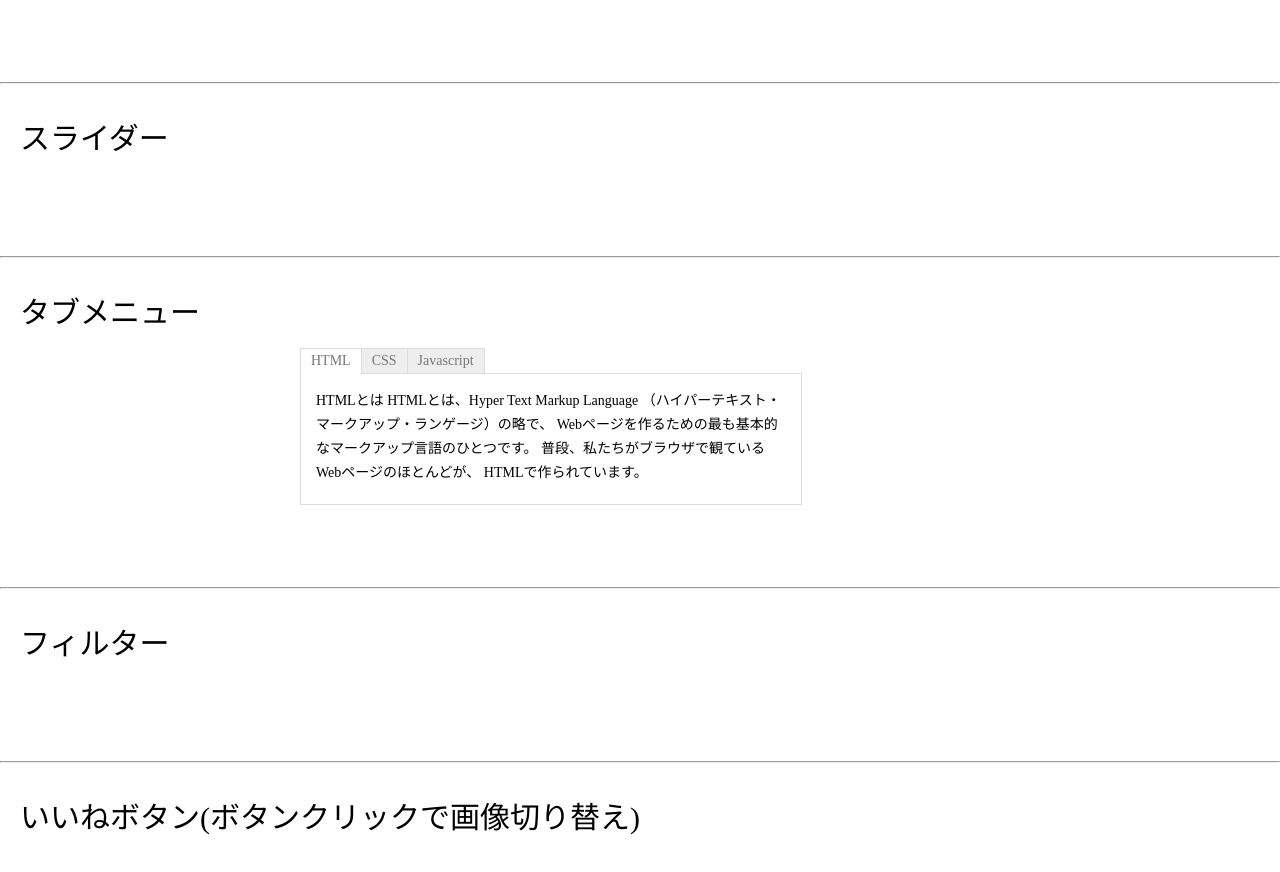
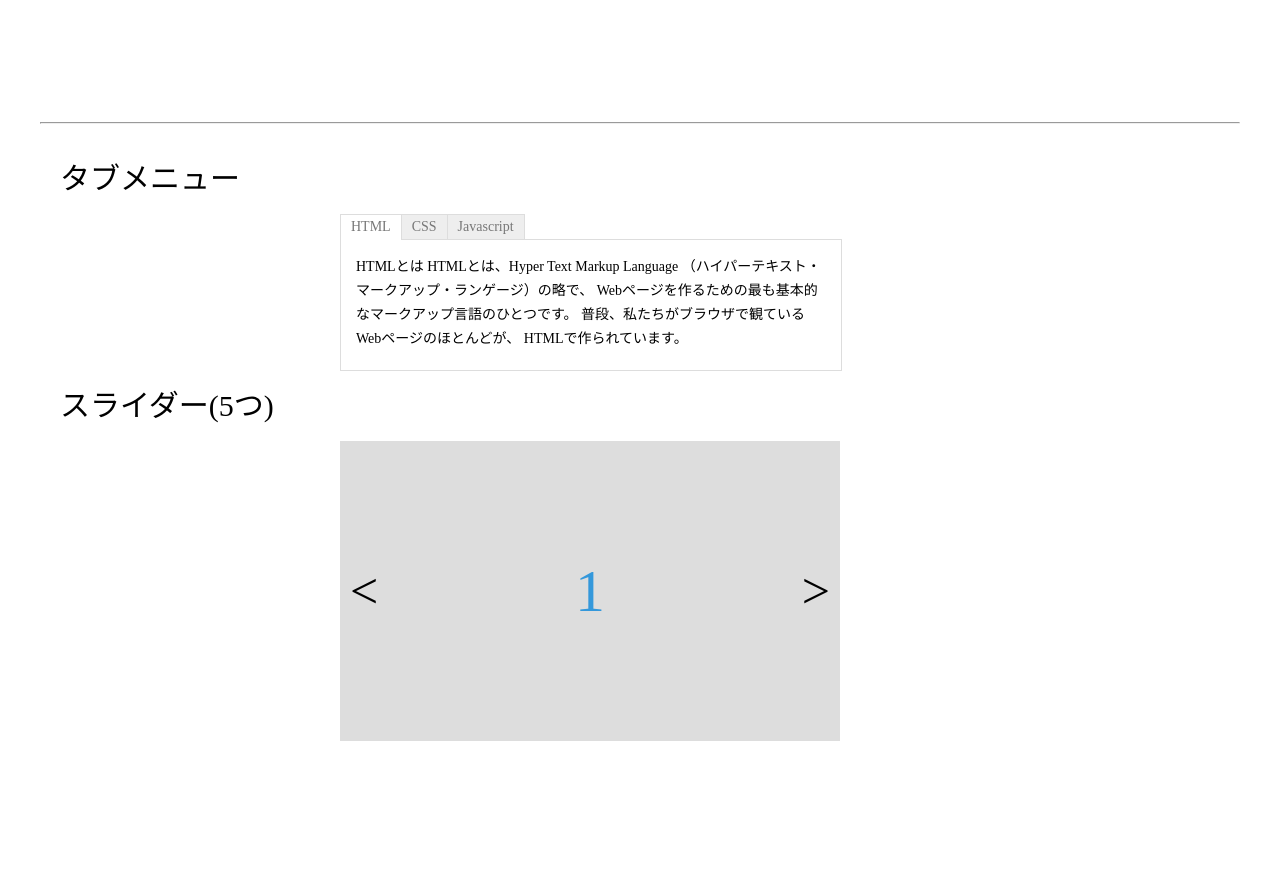
Before and after one commit to Ai0202/js_curriculum, a plain HTML site: page index.html in a window 1280 px wide. Shown: the part 1920-2792 px from the top of the page. After the commit the page ends 2701 px from the top, so only its background shows below. Drawn offline with nearby package versions, Linux system fonts and the light colour scheme.

Commit message:
create slider

```diff
--- a/css/style.css
+++ b/css/style.css
@@ -16,6 +16,10 @@ h2 {
 
 hr {
     margin: 40px 0;
+}
+
+.container {
+    padding: 40px;
 }
 
 .btn {
@@ -223,3 +227,51 @@ hr {
     line-height: 24px;
 }
 /* タブメニューここまで */
+
+/* スライダー */
+.slider {
+  box-sizing: border-box;
+  width: 500px;
+  height: 300px;
+  overflow: hidden;
+  position: relative;
+}
+
+.slide-wrapper {
+    position: absolute;
+}
+
+.slide {
+    box-sizing: border-box;
+    background-color: #ddd;
+    width: 500px;
+    height: 300px;
+    float: left;
+    text-align: center;
+}
+
+.slide-text {
+    font-size: 60px;
+    line-height: 300px;
+    color: #3498db;
+}
+
+.prev-slider {
+    position: absolute;
+    top: 50%;
+    left: 2%;
+    cursor: pointer;
+    font-size: 50px;
+    margin-top: -25px;
+}
+
+.next-slider {
+    position: absolute;
+    top: 50%;
+    right: 2%;
+    cursor: pointer;
+    font-size: 50px;
+    margin-top: -25px;
+}
+
+/* スライダーここまで */
--- a/index.html
+++ b/index.html
@@ -6,7 +6,7 @@
     <link rel="stylesheet" href="./css/reset.css">
     <link rel="stylesheet" href="./css/style.css">
   </head>
-  <body>
+  <body class="container">
     <h1>js(jquery)問題集</h1>
 
     <h2>クリックで要素のサイズをかえる</h2>
@@ -78,12 +78,6 @@
     </div>
     <hr>
 
-    <h2>スライダー</h2>
-    <br>
-    <br>
-    <br>
-    <hr>
-
     <h2>タブメニュー</h2>
     <div class="margin-left">
       <ul class="tab-nav">
@@ -112,29 +106,21 @@
             クラスなどのクラスベースに見られる機能も取り込んでいる。
           </div>
       </div>
-    </div>
-    <br>
-    <br>
-    <br>
-    <hr>
-
-    <h2>フィルター</h2>
-    <br>
-    <br>
-    <br>
-    <hr>
-
-    <h2>いいねボタン(ボタンクリックで画像切り替え)</h2>
-    <br>
-    <br>
-    <br>
-    <hr>
-
-    <h2>jsプラグインいくつか</h2>
-    <br>
-    <br>
-    <br>
-    <hr>
+      </div>
+      <h2>スライダー(5つ)</h2>
+      <div class="margin-left">
+        <div class="slider">
+          <div class="slide-wrapper">
+            <div class="slide"><span class="slide-text">1</span></div>
+            <div class="slide"><span class="slide-text">2</span></div>
+            <div class="slide"><span class="slide-text">3</span></div>
+            <div class="slide"><span class="slide-text">4</span></div>
+            <div class="slide"><span class="slide-text">5</span></div>
+          </div>
+          <span class="prev-slider"><</span>
+          <span class="next-slider">></span>
+        </div>
+      </div>
 
 
 
--- a/js/sample.js
+++ b/js/sample.js
@@ -39,7 +39,6 @@ $(function(){
     $(this).siblings().slideToggle();
   });
 
-
   //ハンバーガーメニュー
   $('.js-hamburger').on('click', function() {
     $(this).toggleClass('on');
@@ -77,4 +76,37 @@ $(function(){
     return false;
   });
 
+  // スライダー
+  var slideWidth = $('.slide').outerWidth();
+  var slideNum = $('.slide').length;
+  var slideWrapperWidth = slideWidth * slideNum;
+  var currentSlide = 0;
+  $('.slide-wrapper').css('width', slideWrapperWidth);
+
+  //次へ
+  $('.next-slider').on('click', function() {
+    //最後のスライドだった場合
+    if(currentSlide >= slideNum -1){
+      return false;
+    }
+    currentSlide++;
+    slide();
+  });
+
+  //前へ
+  $('.prev-slider').on('click', function() {
+    //最初のスライドだった場合
+    if(currentSlide <= 0){
+      return false;
+    }
+    currentSlide--;
+    slide();
+  });
+
+  function slide() {
+    $('.slide-wrapper').stop().animate({
+      left: currentSlide * -slideWidth
+    });
+  }
+
 });
```
Also changed, not shown: test.html (deleted).
